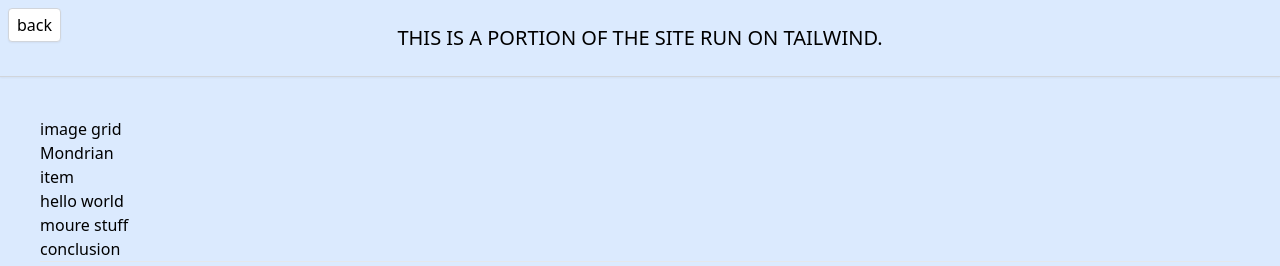
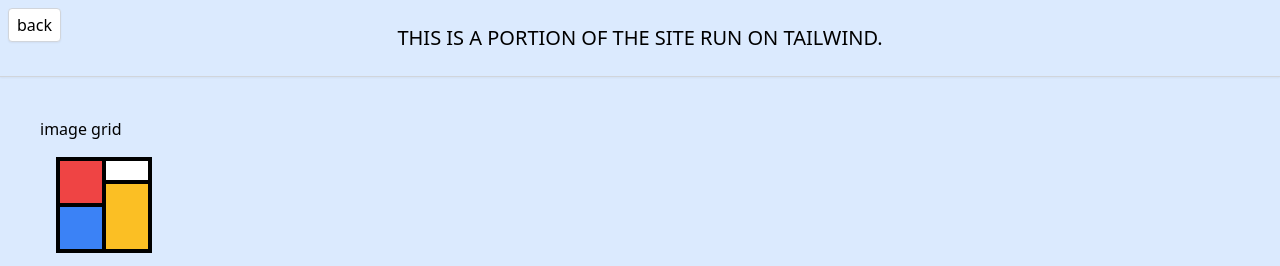
Before and after one commit to stujmar/css-animations, a website: page tailwind.html in a window 1280 px wide. Shown: the top 266 px of the page. Drawn offline with Linux system fonts and the light colour scheme.

Commit message:
[sm] added really cool mondrian button on the tailwind page made all from grid css

```diff
--- a/tailwind.html
+++ b/tailwind.html
@@ -16,7 +16,14 @@
 
         <main class="grid">
             <a class="" href="./image-grid">image grid</a>
-            <a class="" href="./mondrian">Mondrian</a>
+            <a  href="./mondrian"
+                class="h-24 w-24 m-4 border-4 border-black bg-black gap-1 grid grid-cols-4 grid-rows-4 hover:shadow-lg transition ease-in-out transform hover:scale-105">
+                    <div class="bg-red-500 col-span-2 row-span-2"></div>
+                    <div class="bg-white col-span-2"></div>
+                    <div class="bg-yellow-400 col-span-2 row-span-3"></div>
+                    <div class="bg-blue-500 col-span-2 row-span-2"></div>
+            </a>
+            </a>
             <div class="">item</div>
             hello world
             <section class="">moure stuff</section>
```
Also changed, not shown: css/tailwind-out.css.
